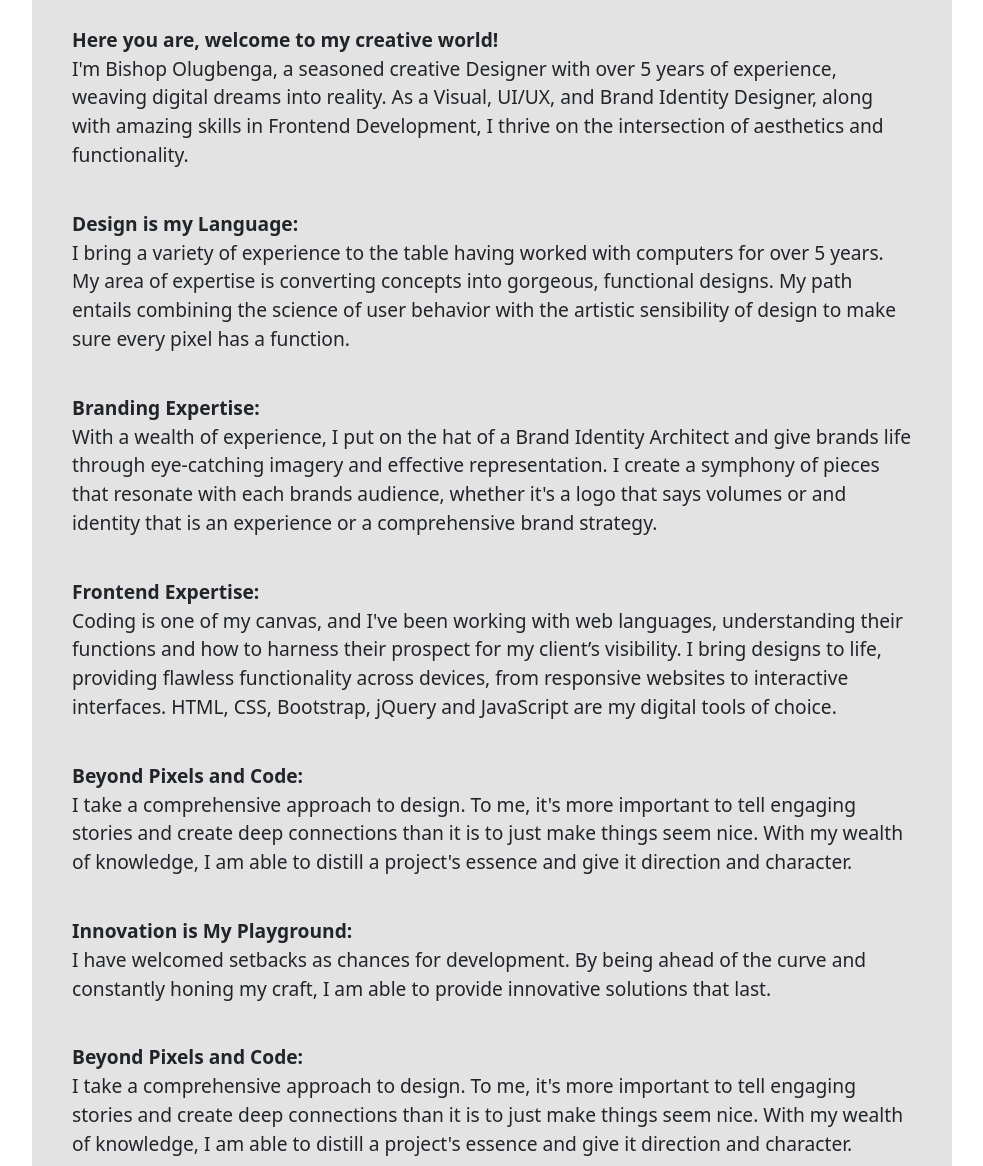
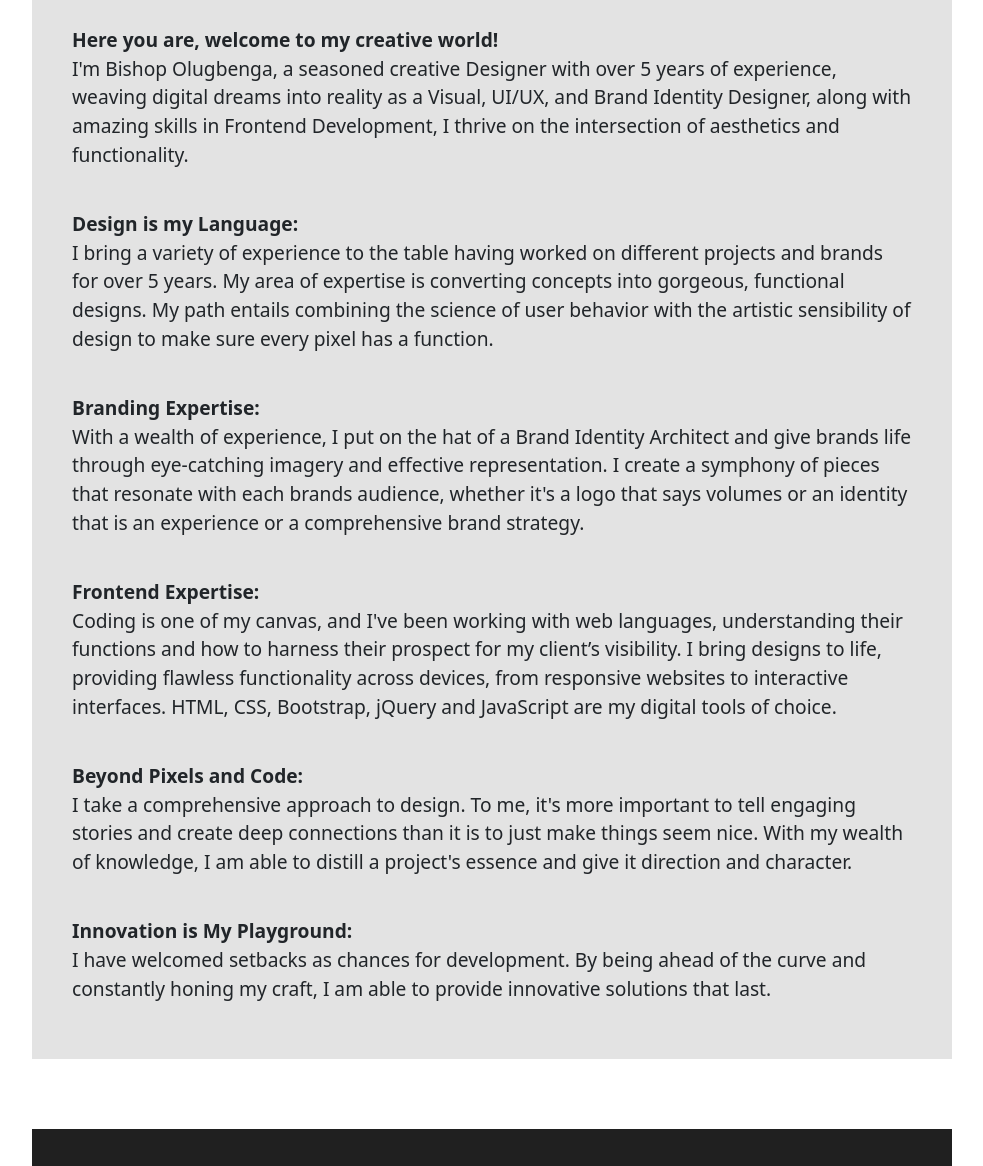
Before and after one commit to Bogvisuals/My-Portfolio, a plain HTML site: page about.html in a window 1280 px wide. Shown: the part 323-1489 px from the top of the page, without its empty margins (148-1131 px from the left). Drawn offline with nearby package versions, Linux system fonts and the light colour scheme; a web font is replaced by a local one.

Commit message:
third commit

```diff
--- a/about.html
+++ b/about.html
@@ -41,15 +41,15 @@
             </h2> <br>
             <p>
                 <span>Here you are, welcome to my creative world!</span> <br>
-                I'm Bishop Olugbenga, a seasoned creative Designer with over 5 years of experience, weaving digital dreams into reality. As a Visual, UI/UX, and Brand Identity Designer, along with amazing skills in Frontend Development, I thrive on the intersection of aesthetics and functionality.
+                I'm Bishop Olugbenga, a seasoned creative Designer with over 5 years of experience, weaving digital dreams into reality as a Visual, UI/UX, and Brand Identity Designer, along with amazing skills in Frontend Development, I thrive on the intersection of aesthetics and functionality.
             </p> <br>
             <p>
                 <span>Design is my Language:</span> <br>
-                I bring a variety of experience to the table having worked with computers for over 5 years. My area of expertise is converting concepts into gorgeous, functional designs. My path entails combining the science of user behavior with the artistic sensibility of design to make sure every pixel has a function.
+                I bring a variety of experience to the table having worked on different projects and brands for over 5 years. My area of expertise is converting concepts into gorgeous, functional designs. My path entails combining the science of user behavior with the artistic sensibility of design to make sure every pixel has a function.
             </p> <br>
             <p>
                 <span>Branding Expertise:</span> <br>
-                With a wealth of experience, I put on the hat of a Brand Identity Architect and give brands life through eye-catching imagery and effective representation. I create a symphony of pieces that resonate with each brands audience, whether it's a logo that says volumes or and identity that is an experience or a comprehensive brand strategy.
+                With a wealth of experience, I put on the hat of a Brand Identity Architect and give brands life through eye-catching imagery and effective representation. I create a symphony of pieces that resonate with each brands audience, whether it's a logo that says volumes or an identity that is an experience or a comprehensive brand strategy.
             </p> <br>
             <p>
                 <span>Frontend Expertise:</span> <br>
@@ -62,10 +62,6 @@
             <p>
                 <span>Innovation is My Playground:</span> <br>
                 I have welcomed setbacks as chances for development. By being ahead of the curve and constantly honing my craft, I am able to provide innovative solutions that last.
-            </p> <br>
-            <p>
-                <span>Beyond Pixels and Code:</span> <br>
-                I take a comprehensive approach to design. To me, it's more important to tell engaging stories and create deep connections than it is to just make things seem nice. With my wealth of knowledge, I am able to distill a project's essence and give it direction and character.
             </p>
         </div>
 
```
